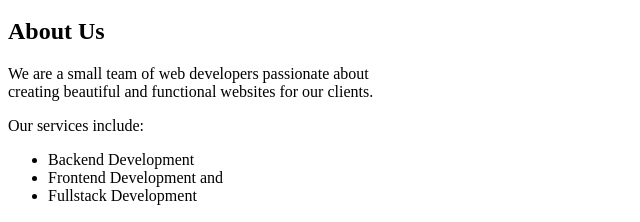
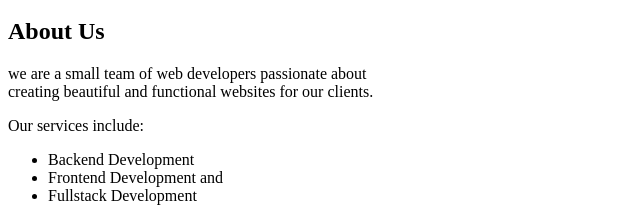
Before and after one commit to Binhum/bin, a plain HTML site: page index.html in a window 1280 px wide. Shown: the part 136-358 px from the top of the page, 0-640 px from the left. Drawn offline with Linux system fonts and the light colour scheme.

Commit message:
Update index.html

```diff
--- a/index.html
+++ b/index.html
@@ -13,7 +13,7 @@
          <li><a href=about.html>Contact</a></li>
     </ul>
     <h2>About Us</h2>
-    <p>We are a small team of web developers passionate about<br> creating beautiful and functional websites for our clients.</p>
+    <p>we are a small team of web developers passionate about<br> creating beautiful and functional websites for our clients.</p>
     <p>Our services include:</p>
       <ul>
         <li>Backend Development</li>
```
